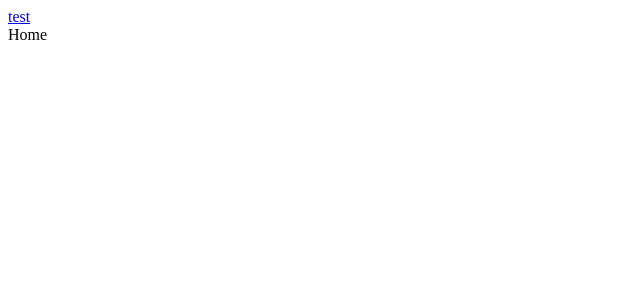
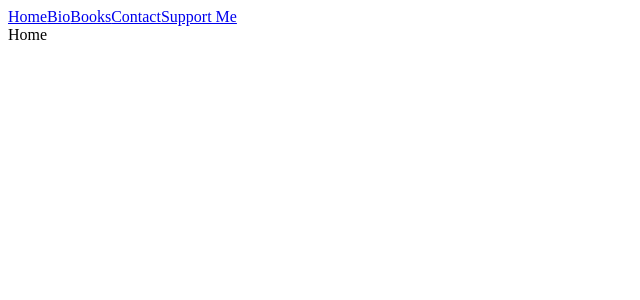
Before and after one commit to 0zrk23/hunsaker-author-website, a React (Create React App) app in the folder client/: page /Bio in a window 1280 px wide. Shown: the top 300 px of the page, without its empty margins (0-640 px from the left). Built offline with nearby package versions, Linux system fonts and the light colour scheme.

Commit message:
added basic navbar

```diff
--- a/client/src/App.js
+++ b/client/src/App.js
@@ -1,7 +1,7 @@
 import { HashRouter, Route, Routes } from "react-router-dom";
 import NavBar from "./components/NavBar";
 import Home from "./pages/Home";
-import Bio from './pages/Books/index';
+import Bio from './pages/Bio/index';
 import Books from "./pages/Books/index";
 import Contact from './pages/Contact/index';
 import SingleBook from "./pages/SingleBook";
@@ -22,7 +22,7 @@ function App() {
           </Route>
           {/* Bio route */}
           <Route
-            path="/Bio"
+            path="/bio"
             element={<Bio/>}
           >
           </Route>
--- a/client/src/components/NavBar/index.jsx
+++ b/client/src/components/NavBar/index.jsx
@@ -2,18 +2,25 @@ import React from 'react'
 import { Link } from 'react-router-dom';
 
 function NavBar() {
-  const test = () => {
-    console.log('this is a test');
-  }
+  const pagePaths = ['/','/bio','/books','/contact','/support']
+  const pageNames = ['Home','Bio','Books','Contact','Support Me']
 
   return (
     <div id='navbar'>
-      <Link
-        to='/'
-        onClick={test}
-      >
-        test
-      </Link>
+      {/* div for logo */}
+      <div id='page-links'>
+        {
+          pagePaths.map((page,index) => (
+            <Link
+              key={page}
+              to={page}
+            >
+              {pageNames[index]}
+            </Link>
+          ))
+        }
+      </div>
+      {/* div for appBar links */}
     </div>
   )
 }
```
